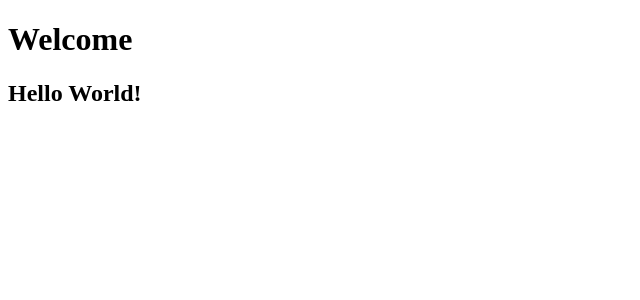
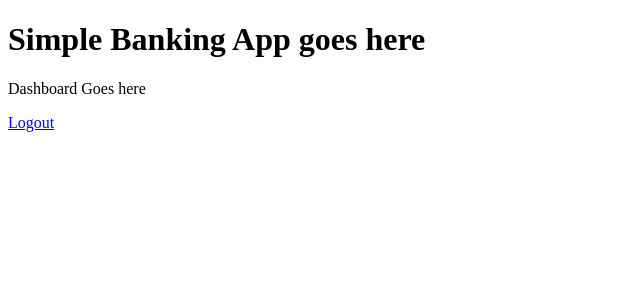
Before and after one commit to shishirbalaji/beginner-react-app-guide, a React app: page /dashboard in a window 1280 px wide. Shown: the top 300 px of the page, without its empty margins (0-640 px from the left). Built offline with nearby package versions, Linux system fonts and the light colour scheme.

Commit message:
Adding sample routing pages as explained in docs

```diff
--- a/package.json
+++ b/package.json
@@ -4,7 +4,7 @@
   "description": "React app",
   "main": "index.js",
   "scripts": {
-	"start": "webpack-dev-server --open --mode development",
+    "start": "webpack-dev-server --open --mode development",
     "test": "echo \"Error: no test specified\" && exit 1"
   },
   "repository": {
@@ -18,8 +18,10 @@
   },
   "homepage": "https://github.com/shishirbalaji/beginner-react-app-guide#readme",
   "dependencies": {
+    "history": "^5.0.0",
     "react": "^16.13.1",
-    "react-dom": "^16.13.1"
+    "react-dom": "^16.13.1",
+    "react-router-dom": "^5.2.0"
   },
   "devDependencies": {
     "@babel/core": "^7.11.6",
--- a/src/App.js
+++ b/src/App.js
@@ -1,10 +1,29 @@
 import React, { Fragment } from 'react';
+
+import { BrowserRouter as Router, Switch, Route } from 'react-router-dom';
+import { createBrowserHistory } from 'history';
+
+const browserHistory = createBrowserHistory();
+
+import {
+  Dashboard,
+  SignIn
+} from './modules';
 
 export default function App() {
   return (
     <Fragment>
-      <h1>Welcome</h1>
-	  <h2>Hello World!</h2>
+      <Router history={browserHistory}>
+        <h1>Simple Banking App goes here</h1>
+        <Switch>
+          <Route path="/dashboard">
+            <Dashboard />
+          </Route>
+          <Route path="/">
+            <SignIn />
+          </Route>
+        </Switch>
+      </Router>
     </Fragment>
   );
 };
--- /dev/null
+++ b/src/modules/Dashboard/index.js
@@ -0,0 +1,16 @@
+import React, { Fragment } from 'react';
+import { useHistory } from 'react-router-dom';
+
+export default function Dashboard() {
+    const history = useHistory();
+
+    return (
+        <Fragment>
+            <p>Dashboard Goes here</p>
+            <a href="#" onClick={e => {
+                e.preventDefault();
+                history.push('/');
+            }}>Logout</a>
+        </Fragment>
+    );
+};
--- /dev/null
+++ b/src/modules/SignIn/index.js
@@ -0,0 +1,13 @@
+import React, { Fragment } from 'react';
+import { withRouter, Link } from 'react-router-dom';
+
+function SignIn() {
+    return (
+        <Fragment>
+            <h4>Login Form Goes here</h4>
+            <Link to="dashboard">Log in</Link>
+        </Fragment>
+    );
+};
+
+export default withRouter(SignIn);
--- /dev/null
+++ b/src/modules/index.js
@@ -0,0 +1,2 @@
+export { default as Dashboard } from './Dashboard';
+export { default as SignIn } from './SignIn';
```
Also changed, not shown: 1 other file (tests, documents, lock files or other folders).
